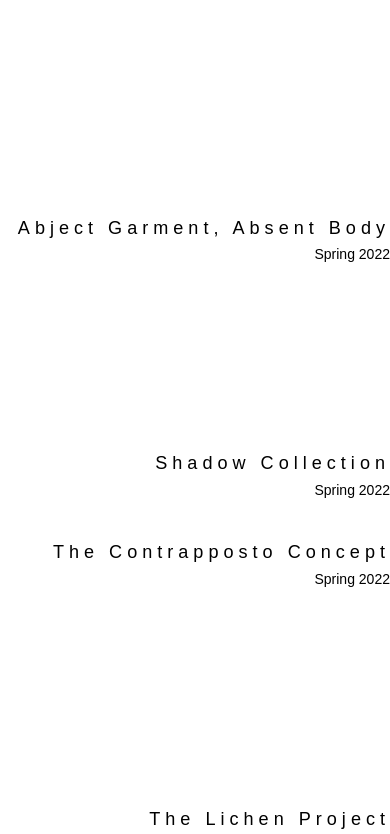
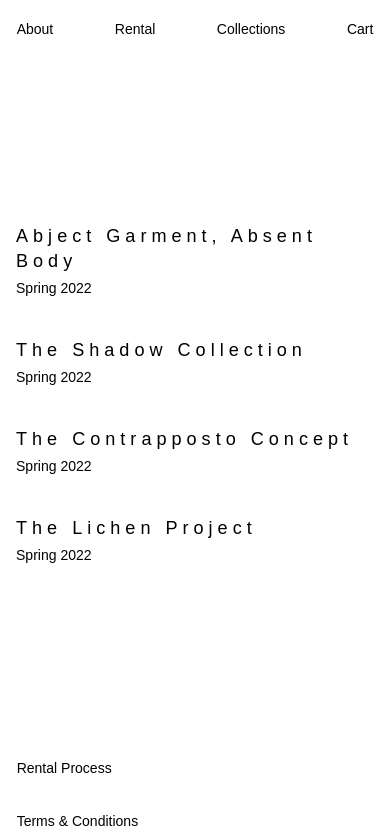
Before and after one commit to linneavisser/WebSBG, an Astro site: page /collections in a window 390 px wide. Shown: the part 104-938 px from the top of the page. Built offline with nearby package versions, Linux system fonts and the light colour scheme; Astro itself is replaced by a stand-in of ours; a web font is replaced by a local one.

Commit message:
lichen start and collections mobile

```diff
--- a/src/components/Header.astro
+++ b/src/components/Header.astro
@@ -1,10 +1,23 @@
 ---
 import "../styles/global.css"
-import Logo from "../svg/logo-mobile.svg"
-import LogoDesktop from '../svg/SBG-logo.svg'
+
 import Emblem from '../svg/logo-emblem.svg'
 ---
-<header class="pb-padding-header-y sticky top-padding-header-y">
+<!-- MOBILE -->
+<header class="md:hidden flex flex-col  gap-8 pb-padding-header-y sticky top-padding-header-y">
+  <img src={Emblem} alt="Logo Emblem" class="self-center w-10">
+  <nav class=" px-body-x">
+      <ul class="flex justify-between">
+          <li><a href="/about/" class="navLinks hover-underline-animation">About</a></li>
+          <li><a href="/rental/" class="navLinks hover-underline-animation">Rental</a></li>
+          <li><a href="/collections/" class="navLinks hover-underline-animation">Collections</a></li>
+          <li><a href="/cart/" class="navLinks hover-underline-animation">Cart</a></li>
+      </ul>
+  </nav>
+  </header>
+
+<!-- DESKTOP -->
+<header class="hidden md:block pb-padding-header-y sticky top-padding-header-y">
 <nav class=" px-body-x">
     <ul class="flex justify-between">
         <li><a href="/about/" class="navLinks hover-underline-animation">About</a></li>
--- a/src/layouts/Layout.astro
+++ b/src/layouts/Layout.astro
@@ -19,7 +19,7 @@ import Footer from '../components/Footer.astro'
 	</head>
 	<body>
 		<Header/>
-		<main>
+		<main class="pt-padding-header-y pb-p-4xl">
 			<slot />
 
 
--- a/src/pages/collections.astro
+++ b/src/pages/collections.astro
@@ -6,37 +6,51 @@ import Video from '../img/categories/ny-vid-sally-comp.mp4';
 import Lichen from '../img/categories/lichen-p.webp'
 ---
 <Layout>
-<!-- <div class="flex flex-col px-body-x h-[80vh] justify-end text-right gap-10">
-    <a href="/agab/" class="flex flex-col items-end gap-1">
+
+<!-- MOBILE -->
+
+<div class="mobileGrid pt-40 md:hidden">
+
+<ul class="col-span-full flex flex-col gap-10">
+      <li>
+            <a href="/agab/" class="flex flex-col gap-1">
                 <h1 class="colh1">
                     Abject Garment, Absent Body
                 </h1>
                 <p class="accentBody">Spring 2022</p>
             </a>
-    <a href="/shadow/" class="flex flex-col items-end gap-1">
+      </li>
+       <li>
+            <a href="/shadow/" class="flex flex-col  gap-1">
                 <h1 class="colh1">
                     The Shadow Collection
                 </h1>
                 <p class="accentBody">Spring 2022</p>
             </a>
-    <a href="/contrapposto/" class="flex flex-col items-end gap-1">
+       </li>
+       <li>
+            <a href="/contrapposto/" class="flex flex-col gap-1">
                 <h1 class="colh1">
                     The Contrapposto Concept
                 </h1>
                 <p class="accentBody">Spring 2022</p>
             </a>
-    <a href="/lichen/" class="flex flex-col items-end gap-1">
+       </li>
+       <li>
+            <a href="/lichen/" class="flex flex-col gap-1">
                 <h1 class="colh1">
                     The Lichen Project
                 </h1>
                 <p class="accentBody">Spring 2022</p>
             </a>
-</div> -->
+       </li>
+</ul>
+</div>
 
 <!-- DESKTOP -->
 
-<div class="desktopGrid">
-    <a href="/agab/" class=" collHover flex flex-col items-end gap-1 col-start-8 col-span-5 pt-64 row-start-1">
+<div class="hidden md:grid desktopGrid ">
+    <a href="/agab/" class=" collHover flex flex-col items-end gap-1 col-start-8 col-span-5 pt-64">
         <h1 class="colh1 text-end">
             Abject Garment, Absent Body
         </h1>
@@ -57,7 +71,7 @@ import Lichen from '../img/categories/lichen-p.webp'
         <p class="accentBody">Spring 2022</p>
     </a>
     <video src={Video} autoplay loop class="col-start-1 col-span-7 row-start-1 row-span-6 pt-20 -z-10"></video>
-    <a href="/agab/" class="collHover flex flex-col items-end gap-1 col-start-8 col-span-5 pt-10 row-start-4">
+    <a href="/lichen/" class="collHover flex flex-col items-end gap-1 col-start-8 col-span-5 pt-10 row-start-4">
         <h1 class="colh1 text-end">
            The Lichen Project
         </h1>
@@ -74,7 +88,7 @@ import Lichen from '../img/categories/lichen-p.webp'
   transform: translate(-5%, -5%) scale(0.5);
   transition: transform 250ms, opacity 250ms;
   pointer-events: none;
-  width: min(50vw, 800px);
+  width: min(50vw, 650px);
 }
 
 .collHover:hover + img {
--- /dev/null
+++ b/src/pages/lichen.astro
@@ -0,0 +1,25 @@
+---
+import Layout from '../layouts/Layout.astro';
+
+---
+
+<Layout>
+    <div class="mobileGrid md:desktopGrid">
+        <div class="lichenH col-span-3 h-[200px]">
+        </div>
+    </div>
+
+
+
+
+</Layout>
+
+
+<style>
+.lichenH{
+    background-repeat: no-repeat;
+    background-position: center;
+    background-size: cover;
+    background-image: url('../img/collectionpages/Lichen/LichenH.webp');
+}
+</style>
--- a/src/pages/rental.astro
+++ b/src/pages/rental.astro
@@ -32,6 +32,8 @@ import Garment from '../components/GarmentCard.astro'
 </Layout>
 
 <style>
+
+
 
 </style>
 
```
Also changed, not shown: src/img/collectionpages/Lichen/Lichen1.webp (added), src/img/collectionpages/Lichen/Lichen2.webp (added), src/img/collectionpages/Lichen/Lichen3.webp (added), src/img/collectionpages/Lichen/Lichen4.webp (added), src/img/collectionpages/Lichen/Lichen5.webp (added), src/img/collectionpages/Lichen/LichenH.webp (added). Lines whose indentation alone changed are shown as unchanged.
